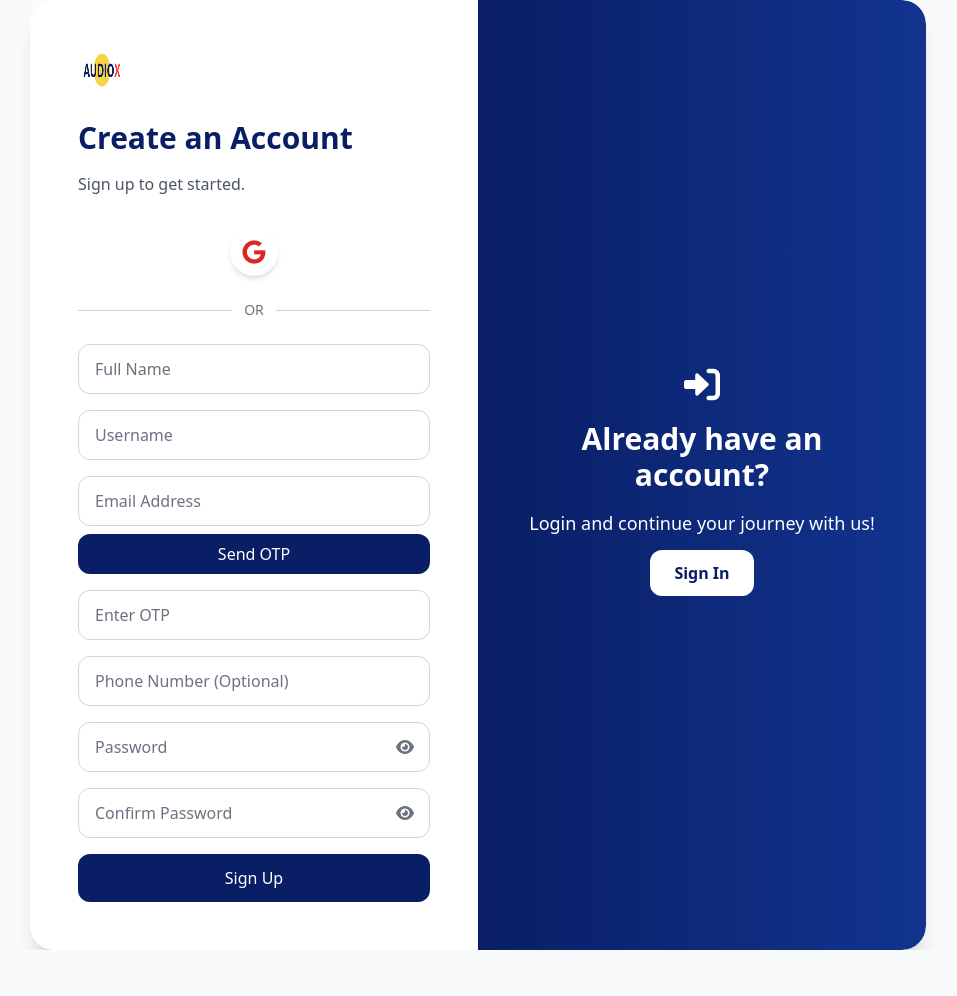
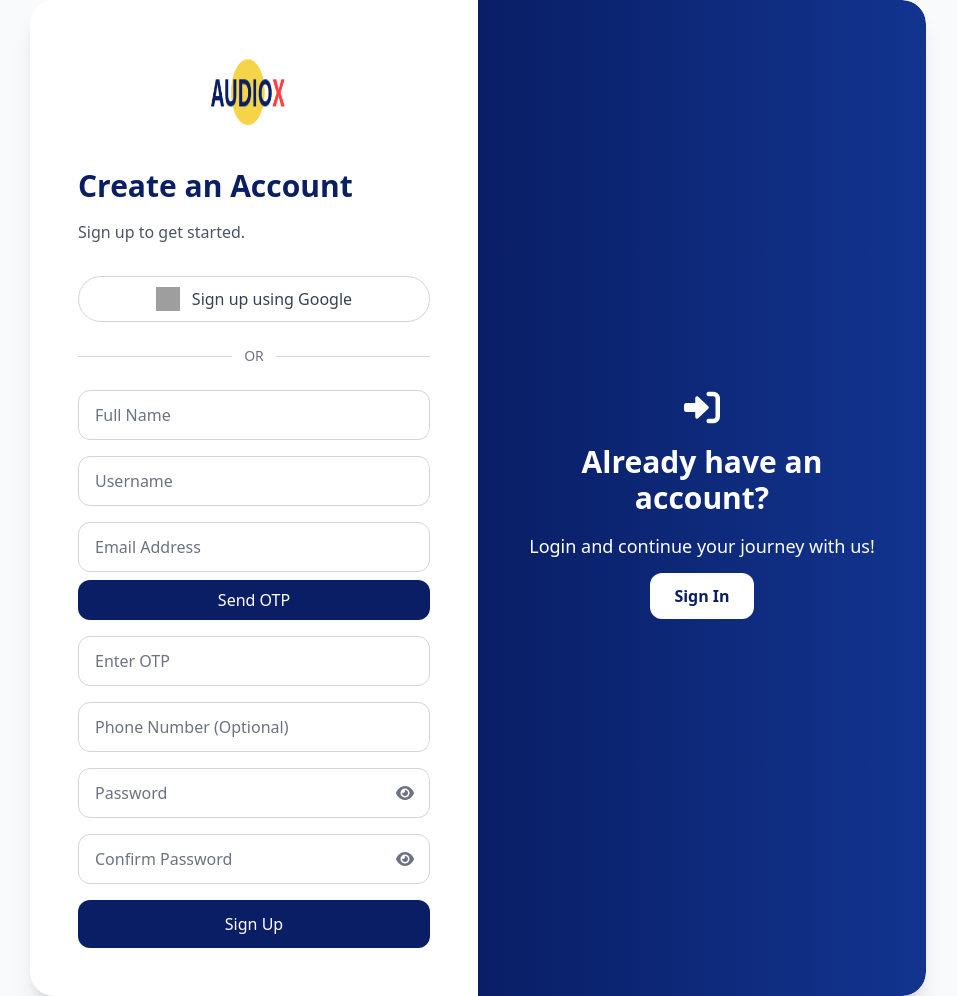
Before and after one commit to RoshaanShahid/AudioX, a Django app: page /signup/ in a window 1280 px wide. Shown: the whole page, without its empty margins (162-1119 px from the left). Before the commit the page ends 950 px from the top, so only its background shows below. Run offline with Django 4.2, Linux system fonts and the light colour scheme; parts of the project's set-up code (start-up, migrations or seed data) failed here and were passed over; some libraries are stand-ins or nearby versions; grey boxes are pictures that could not be loaded.

```diff
--- a/AudioXApp/templates/signup.html
+++ b/AudioXApp/templates/signup.html
@@ -30,20 +30,21 @@
     <div class="bg-white rounded-3xl shadow-xl overflow-hidden max-w-4xl w-full flex flex-col md:flex-row">
 
         <div class="w-full md:w-1/2 p-8 md:p-12">
-            <div class="flex items-center justify-between mb-6">
-                <a href="/Home" class="flex items-center">
-                    <img alt="Logo" class="w-12 h-12 mr-3" src="{% static 'img/loginlogo.png' %}" />
+            <div class="flex flex-col items-center mb-6">
+                <a href="/Home" class="flex items-center justify-center">
+                    <img alt="Logo" class="w-24 h-24 mr-3" src="{% static 'img/loginlogo.png' %}" />
                 </a>
-                <a href="/Home" class="md:hidden text-gray-500 hover:text-gray-700">
+                <a href="/Home" class="md:hidden text-gray-500 hover:text-gray-700 mt-2">
                     <i class="fas fa-times text-xl"></i>
                 </a>
             </div>
             <h2 class="text-2xl md:text-3xl font-bold text-primary mb-4">Create an Account</h2>
             <p class="text-gray-600 mb-8">Sign up to get started.</p>
 
-            <div class="flex space-x-4 mb-6 justify-center">
-                <button class="bg-white text-red-600 p-2 rounded-full hover:scale-110 transition-transform w-12 h-12 flex items-center justify-center shadow-md">
-                    <i class="fab fa-google text-2xl"></i>
+            <div class="flex justify-center mb-6">
+                <button class="flex items-center justify-center w-full py-2.5 px-5 border border-gray-300 rounded-full text-gray-700 hover:bg-gray-100 transition-colors duration-200">
+                    <img src="https://cdn4.iconfinder.com/data/icons/logos-brands-7/512/google_logo-google_icongoogle-512.png" alt="Google Logo" class="w-6 h-6 mr-3">
+                    <span>Sign up using Google</span>
                 </button>
             </div>
 
```
Also changed, not shown: AudioXApp/templates/login.html (+9 -11 lines). Lines whose indentation alone changed are shown as unchanged.
